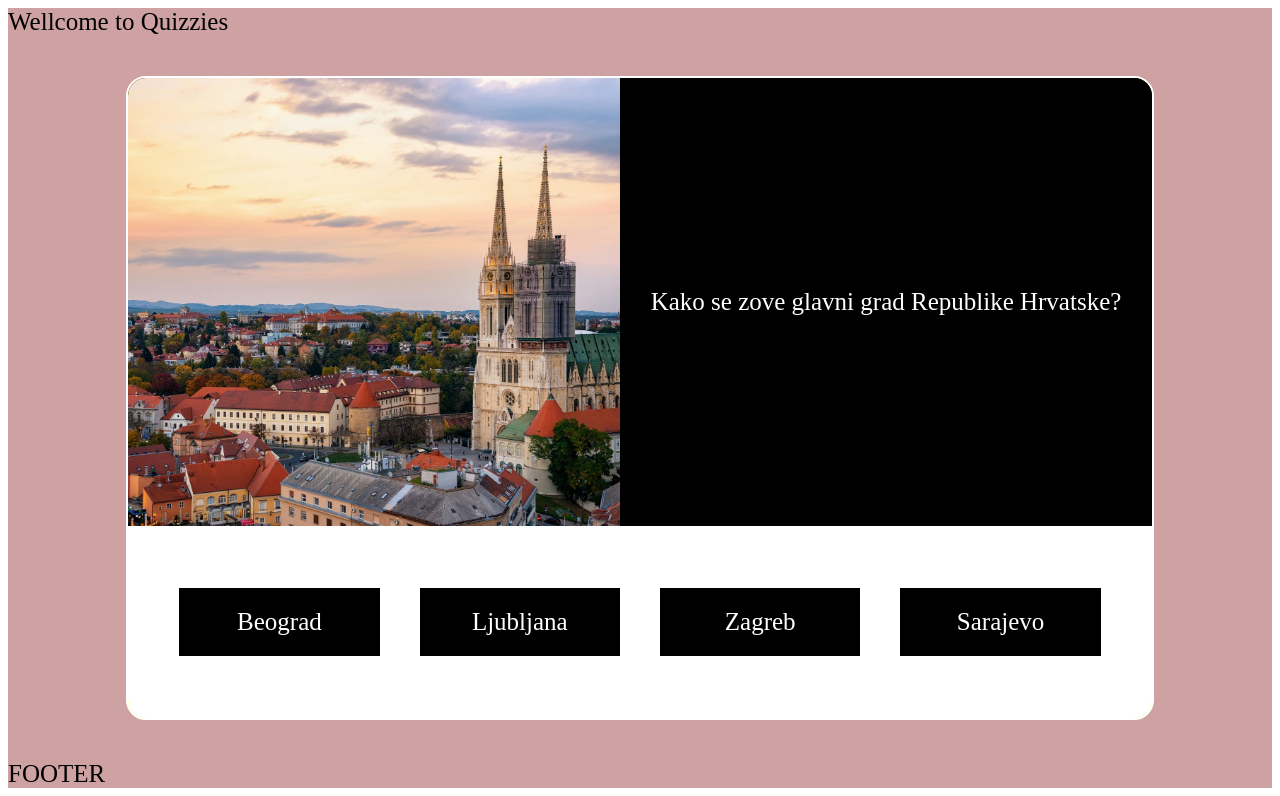
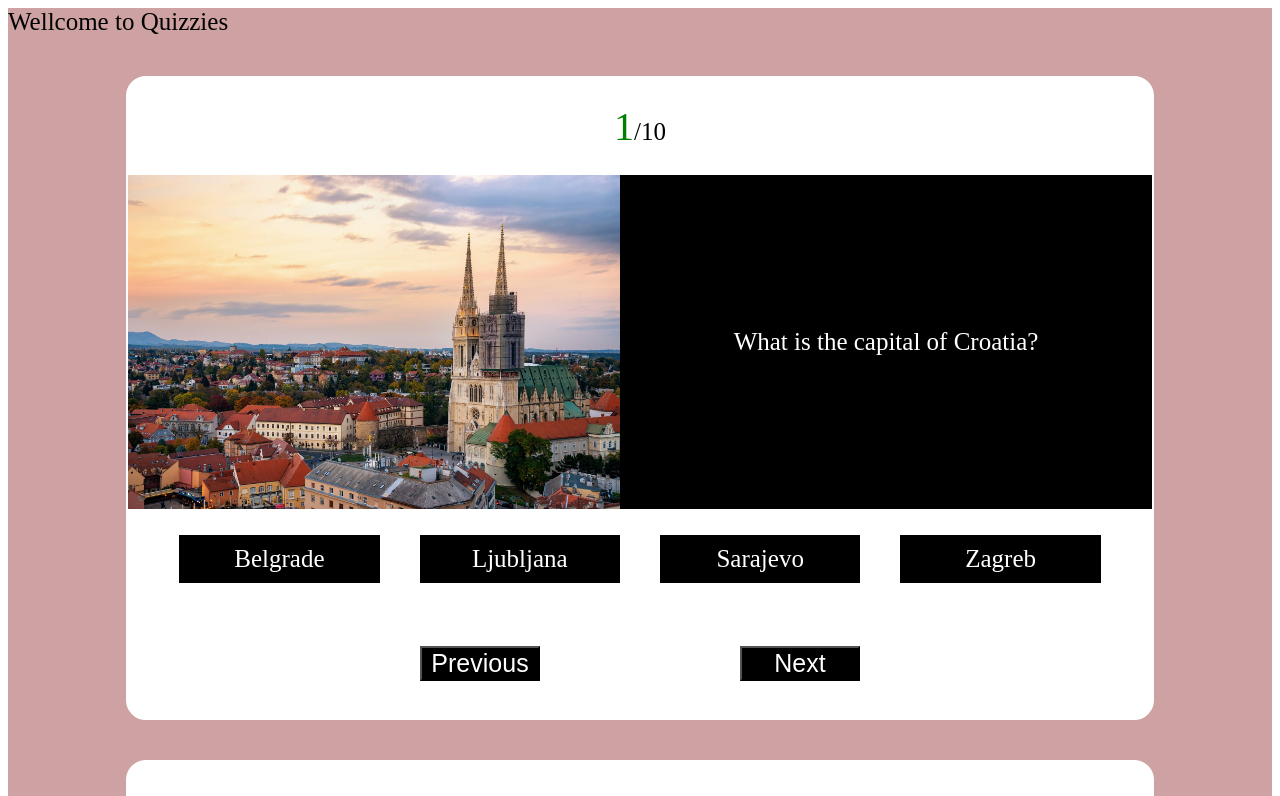
Before and after one commit to mmarkovi3g/Quizzies, a React (Create React App) app: page / in a window 1280 px wide. Shown: the top 796 px of the page. Built offline with nearby package versions, Linux system fonts and the light colour scheme.

Commit message:
Small changes
- Tried ChatGpt to generate list of questions into Array
- implemented buttons for navigation and logic
*** Need to learn more how to effectively render one question at the time according to question counter
*** I will update CSS as soon as possible

```diff
--- a/src/App.js
+++ b/src/App.js
@@ -1,12 +1,100 @@
 import "./App.css";
 import Question from "./components/Question";
 import "./App.css";
+
+const questions = [
+  {
+    category: "geography",
+    q: "What is the capital of Croatia?",
+    a1: "Belgrade",
+    a2: "Ljubljana",
+    a3: "Sarajevo",
+    qa: "Zagreb",
+  },
+  {
+    category: "geography",
+    q: "Which sea lies to the west of Croatia?",
+    a1: "Mediterranean Sea",
+    a2: "Black Sea",
+    a3: "Caspian Sea",
+    qa: "Adriatic Sea",
+  },
+  {
+    category: "history",
+    q: "Who was the first King of Croatia?",
+    a1: "Gjuro",
+    a2: "Ivan",
+    a3: "Nikola",
+    qa: "Tomislav",
+  },
+  {
+    category: "culture",
+    q: "Which traditional Croatian instrument is often associated with the Dalmatian region?",
+    a1: "Accordion",
+    a2: "Bagpipes",
+    a3: "Guitar",
+    qa: "Tamburica",
+  },
+  {
+    category: "food",
+    q: "What is the traditional Croatian dish often made with lamb, potatoes, and vegetables?",
+    a1: "Pizza",
+    a2: "Sarma",
+    a3: "Rozata",
+    qa: "Peka",
+  },
+  {
+    category: "landmarks",
+    q: "Which UNESCO World Heritage Site in Croatia is known for its well-preserved medieval architecture?",
+    a1: "Osijek",
+    a2: "Dubrovnik",
+    a3: "Šibenik",
+    qa: "Trogir",
+  },
+  {
+    category: "sports",
+    q: "Which sport is very popular in Croatia and often played on the beach?",
+    a1: "Volleyball",
+    a2: "Handball",
+    a3: "Football",
+    qa: "Water Polo",
+  },
+  {
+    category: "language",
+    q: "Which language family does the Croatian language belong to?",
+    a1: "Romance",
+    a2: "American",
+    a3: "Germanic",
+    qa: "Slavic",
+  },
+  {
+    category: "festivals",
+    q: "Which Croatian city hosts the annual music festival called 'INmusic'?",
+    a1: "Zadar",
+    a2: "Split",
+    a3: "Osijek",
+    qa: "Zagreb",
+  },
+];
 
 function App() {
   return (
     <div>
       <div>Wellcome to Quizzies</div>
-      <Question />
+      <div>
+        {questions.map((question) => (
+          <Question
+            question={questions}
+            key={question.q}
+            q={question.q}
+            a1={question.a1}
+            a2={question.a2}
+            a3={question.a3}
+            qa={question.qa}
+            category={question.category}
+          />
+        ))}
+      </div>
       <div>FOOTER</div>
     </div>
   );
--- a/src/components/Question.css
+++ b/src/components/Question.css
@@ -1,5 +1,5 @@
 .question {
-  background-color: yellow;
+  background-color: rgb(255, 255, 255);
   margin: 2rem auto;
   border: 2px solid white;
   border-radius: 1rem;
@@ -12,13 +12,18 @@
   overflow: hidden;
 }
 
+.question_number span {
+  font-size: 2rem;
+  color: green;
+}
+
 .header {
   background-color: black;
   color: white;
   width: 100%;
   display: flex;
   justify-content: space-evenly;
-  height: 70%;
+  height: 60%;
 }
 
 .image {
@@ -43,7 +48,7 @@
 .answers {
   background-color: white;
   width: 100%;
-  height: 30%;
+  height: 20%;
   display: flex;
   flex-direction: column;
   align-items: center;
@@ -64,8 +69,26 @@
   color: white;
   font-size: 1.25rem;
   background-color: black;
-  padding: 1rem;
+  padding: 0.5rem;
   width: 25%;
   text-align: center;
   cursor: pointer;
 }
+
+.navigation {
+  height: 20%;
+  overflow: hidden;
+  display: flex;
+  justify-content: space-between;
+  font-size: 1rem;
+  padding: 0.25rem;
+  align-items: center;
+  background-color: white;
+  gap: 10rem;
+}
+
+.navigation button {
+  background-color: black;
+  color: white;
+  width: 6rem;
+}
--- a/src/components/Question.js
+++ b/src/components/Question.js
@@ -1,21 +1,44 @@
 import "./Question.css";
+import { useState } from "react";
 
-export default function Question() {
+export default function Question(question) {
+  const numOfQ = 10;
+  const [qNum, setQNum] = useState(1);
+
+  const nextHandler = () => {
+    if (qNum < numOfQ) {
+      setQNum((prev) => prev + 1);
+    }
+  };
+
+  const prevHandler = () => {
+    if (qNum > 1) {
+      setQNum((prev) => prev - 1);
+    }
+  };
+
   return (
     <div className="question">
+      <p className="question_number">
+        <span>{qNum}</span>/{numOfQ}
+      </p>
       <div className="header">
         <div className="image">
           <img src="/media/img/question_img/zagreb.jpg" alt="answer" />
         </div>
-        <div className="text">Kako se zove glavni grad Republike Hrvatske?</div>
+        <div className="text">{question.q}</div>
       </div>
       <div className="answers">
         <ul>
-          <li>Beograd</li>
-          <li>Ljubljana</li>
-          <li>Zagreb</li>
-          <li>Sarajevo</li>
+          <li>{question.a1}</li>
+          <li>{question.a2}</li>
+          <li>{question.a3}</li>
+          <li>{question.qa}</li>
         </ul>
+      </div>
+      <div className="navigation">
+        <button onClick={prevHandler}>Previous</button>
+        <button onClick={nextHandler}>Next</button>
       </div>
     </div>
   );
```
